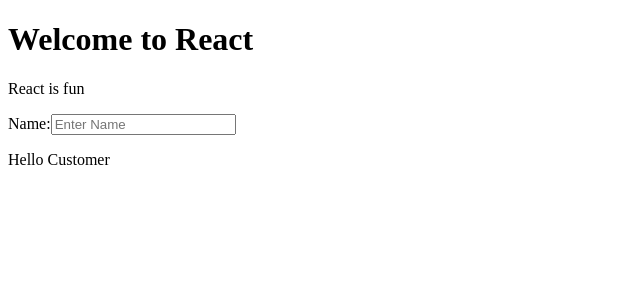
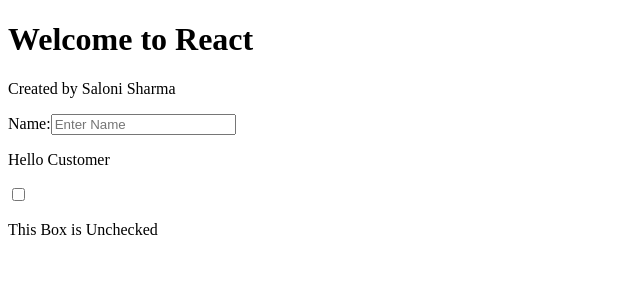
Before and after one commit to IamSaloni/recipes-in-react, a React app: page / in a window 1280 px wide. Shown: the top 300 px of the page, without its empty margins (0-640 px from the left). Built offline with nearby package versions, Linux system fonts and the light colour scheme.

Commit message:
Added Checkbox Component

```diff
--- a/src/App.js
+++ b/src/App.js
@@ -1,13 +1,15 @@
 import React, {Component,Fragment} from 'react'
 import Greetings from "./components/Greetings";
 import Banner from "./components/Banner"
+import Checkbox from "./components/Checkbox"
 
 class App extends Component {
     render(){
         return (
             <Fragment>
-                <Banner />
+                <Banner firstName="Saloni" lastName="Sharma" hometown="Amritsar" />
                 <Greetings name="Customer " />
+                <Checkbox />
             </Fragment>
         )
     }
--- a/src/components/Banner.js
+++ b/src/components/Banner.js
@@ -1,12 +1,11 @@
 import React from 'react'
 
-const Banner = () => (
+const Banner = ({firstName,lastName}) => (
     <div>
         <h1>Welcome to React</h1>
-        <p>React is fun</p>
+        <p>Created by {firstName +" "+lastName}</p>
     </div>
 )
 
 
-
 export default Banner
--- /dev/null
+++ b/src/components/Checkbox.js
@@ -0,0 +1,36 @@
+import React from 'react'
+
+class Checkbox extends React.Component {
+    constructor(props) {
+        super(props);
+        this.state = {
+            checked : false
+        }
+        // this.handleChange = this.handleChange.bind(this)
+    }
+    handleChange (e){
+        this.setState ({
+            checked:e.target.checked
+        })
+    }
+    render() {
+        var msg;
+        if(this.state.checked) {
+            msg="Checked";
+        }
+        else {
+            msg="Unchecked"
+        }
+        return (
+            <div>
+                <input type="checkbox"
+                onChange={() => this.handleChange(event)}
+                defaultChecked={this.state.checked}
+                />
+                <p>This Box is {msg}</p>
+            </div>
+        )
+    }
+}
+
+export default Checkbox
```
